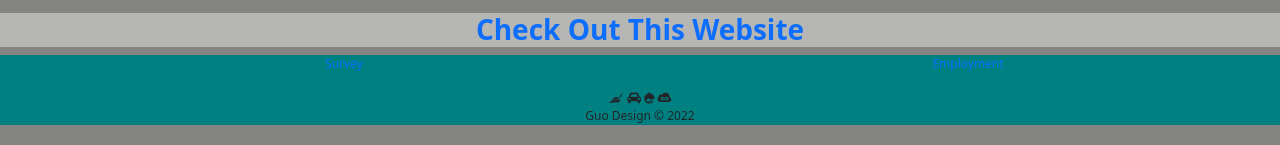
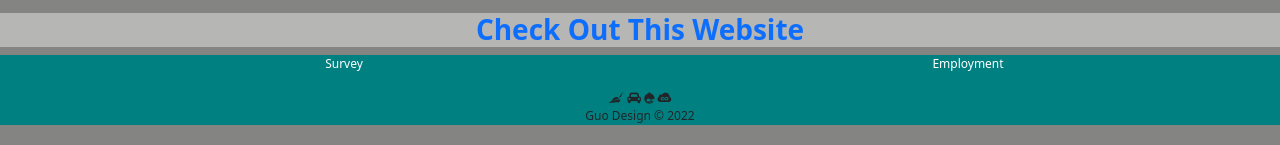
Before and after one commit to RestructDDG/School-Project-1, a plain HTML site: page index.html in a window 1280 px wide. Shown: the part 552-697 px from the top of the page. Drawn offline with nearby package versions, Linux system fonts and the light colour scheme.

Commit message:
Update shoeStyles.css

```diff
--- a/css/shoeStyles.css
+++ b/css/shoeStyles.css
@@ -175,3 +175,14 @@ td {
   width: 100px;
   max-width: 100px;
   white-space: -pre-wrap;
+}
+
+
+html > body > div:nth-of-type(4) > footer > ul > li:first-of-type > a {
+	color: white !important;
+}
+
+
+html > body > div:nth-of-type(4) > footer > ul > li:nth-of-type(2) > a {
+	color: white !important;
+}
```
